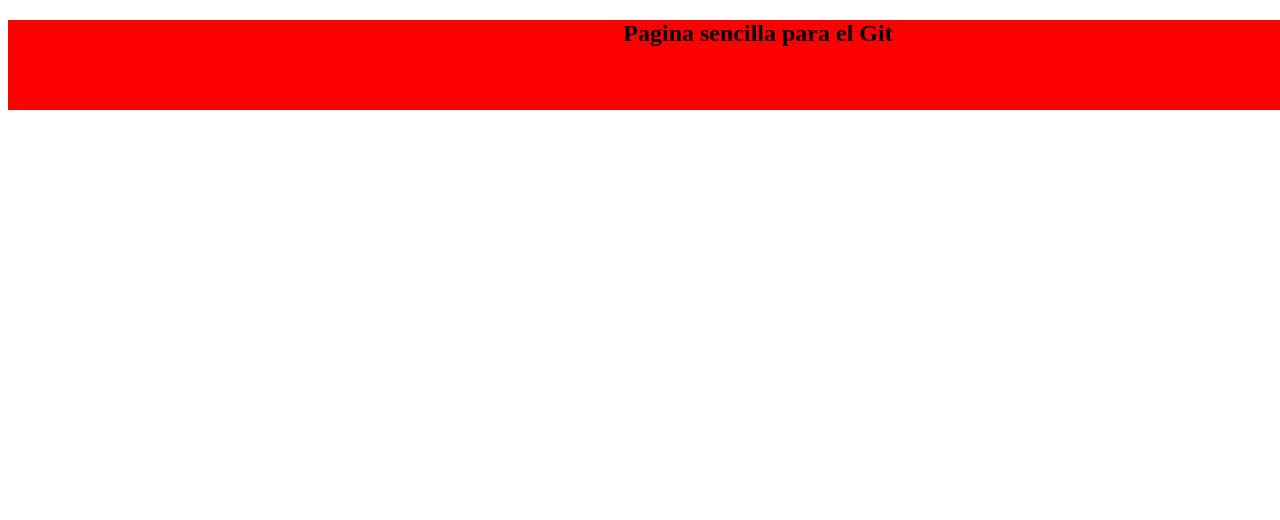
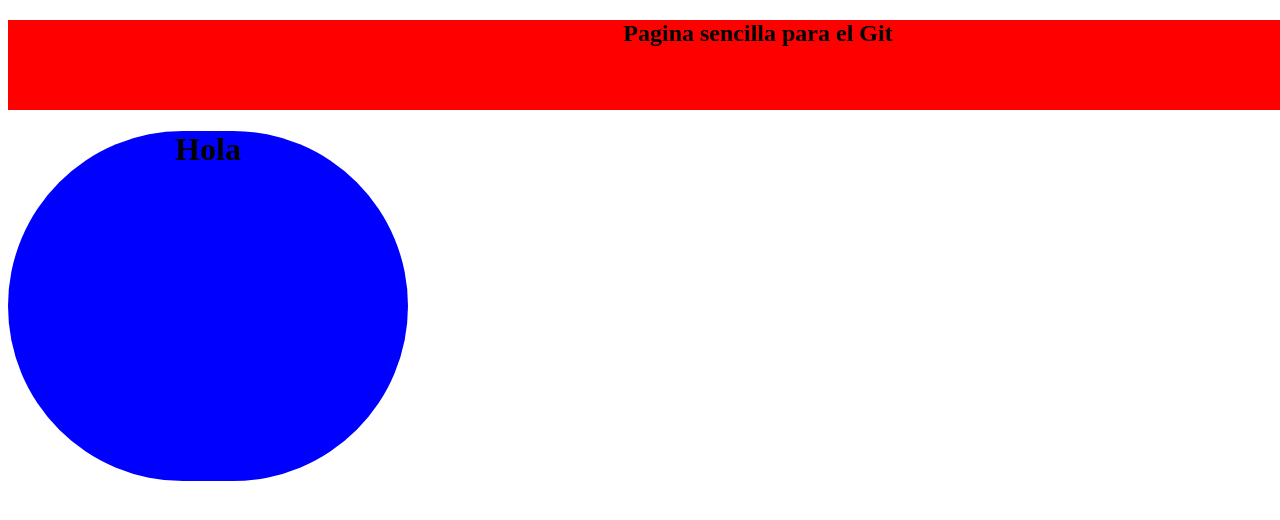
Before and after one commit to JBOrg10/JBGit, a plain HTML site: page index.html in a window 1280 px wide. Shown: the top 520 px of the page. Drawn offline with Linux system fonts and the light colour scheme.

Commit message:
Modificación en Rama Pagina

```diff
--- a/index.html
+++ b/index.html
@@ -12,6 +12,8 @@
     </div>
 </header>
 <body>
-
+    <div class="circulo">
+        <h1>Hola</h1>
+    </div>
 </body>
 </html>
--- a/styles.css
+++ b/styles.css
@@ -4,3 +4,11 @@
     background-color: red;
     text-align: center;
 }
+
+.circulo {
+    width: 400px;
+    height: 350px;
+    background-color: blue;
+    border-radius: 360px;
+    text-align: center;
+}
```
Also changed, not shown: LICENSE.txt (added), 2 other files.
